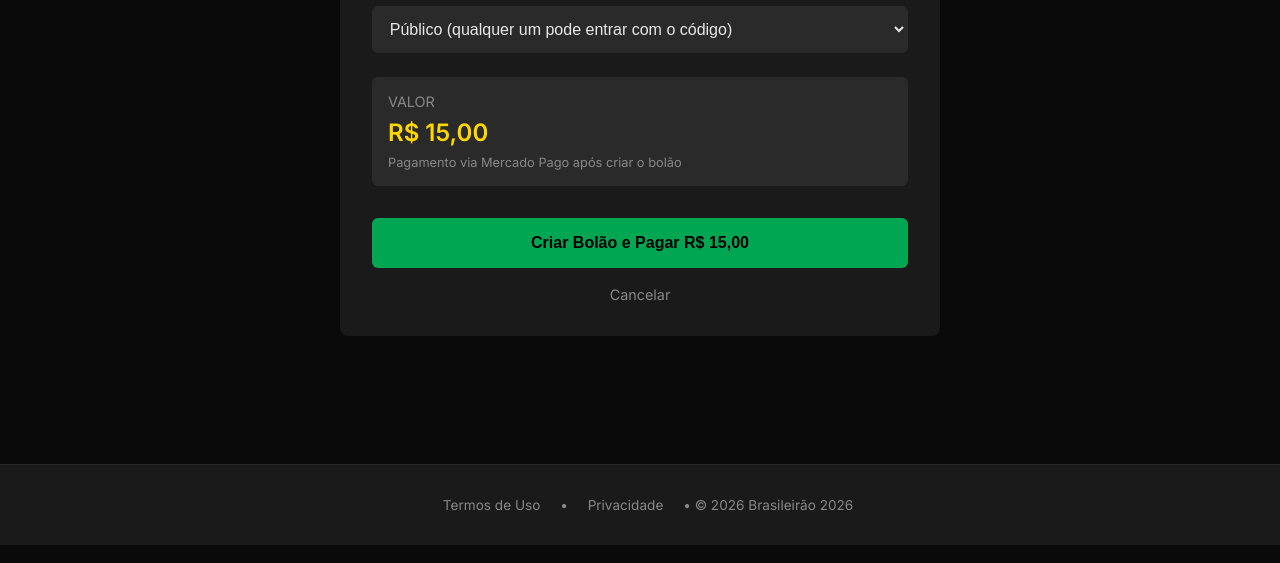
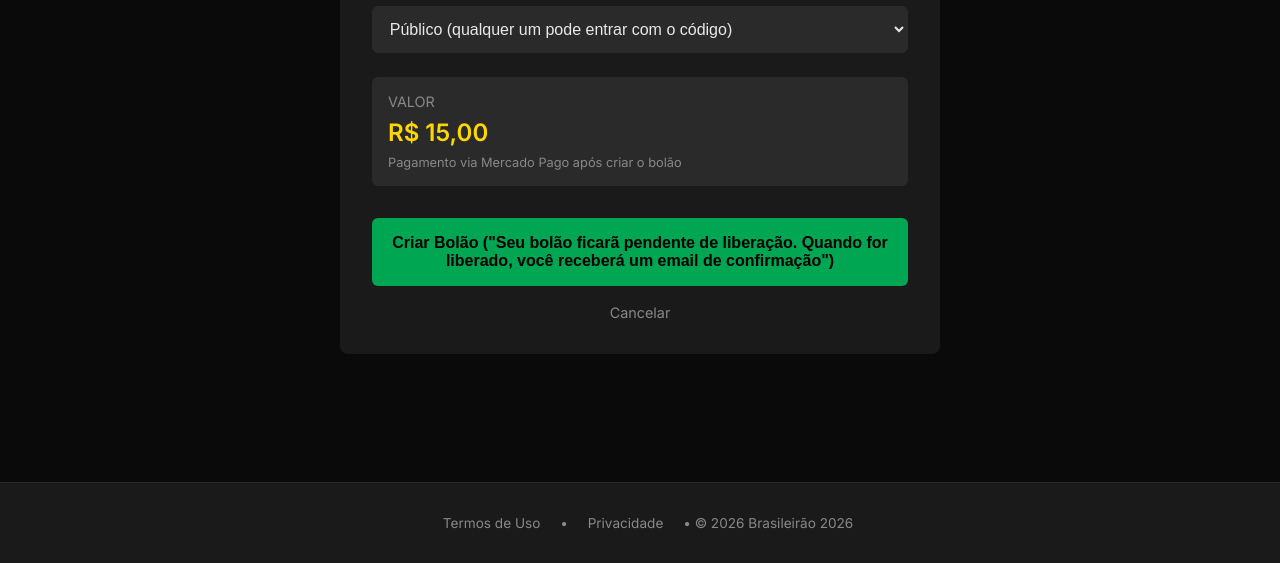
Before and after one commit to gauchoms/brasileirao2026, a Python web app: template app/templates/criar_bolao.html in a window 1280 px wide. Shown: the part 1098-1661 px from the top of the page. Run offline with Jinja, Linux system fonts and the light colour scheme; the template is opened without the code that fills it, so the values that code supplies are empty.

Commit message:
fix: Mensagem de criar botao, sem a informação de 15 reais

```diff
--- a/app/templates/criar_bolao.html
+++ b/app/templates/criar_bolao.html
@@ -288,7 +288,7 @@ document.getElementById('bonus-checkbox').addEventListener('change', function()
                    border-radius: 6px; font-size: 1rem; font-weight: 600; cursor: pointer; transition: opacity 0.2s;"
             onmouseover="this.style.opacity='0.85'"
             onmouseout="this.style.opacity='1'">
-            Criar Bolão e Pagar R$ 15,00
+            Criar Bolão ("Seu bolão ficarã pendente de liberação. Quando for liberado, você receberá um email de confirmação")
         </button>
 
         <div style="text-align: center; margin-top: 1rem;">
```
